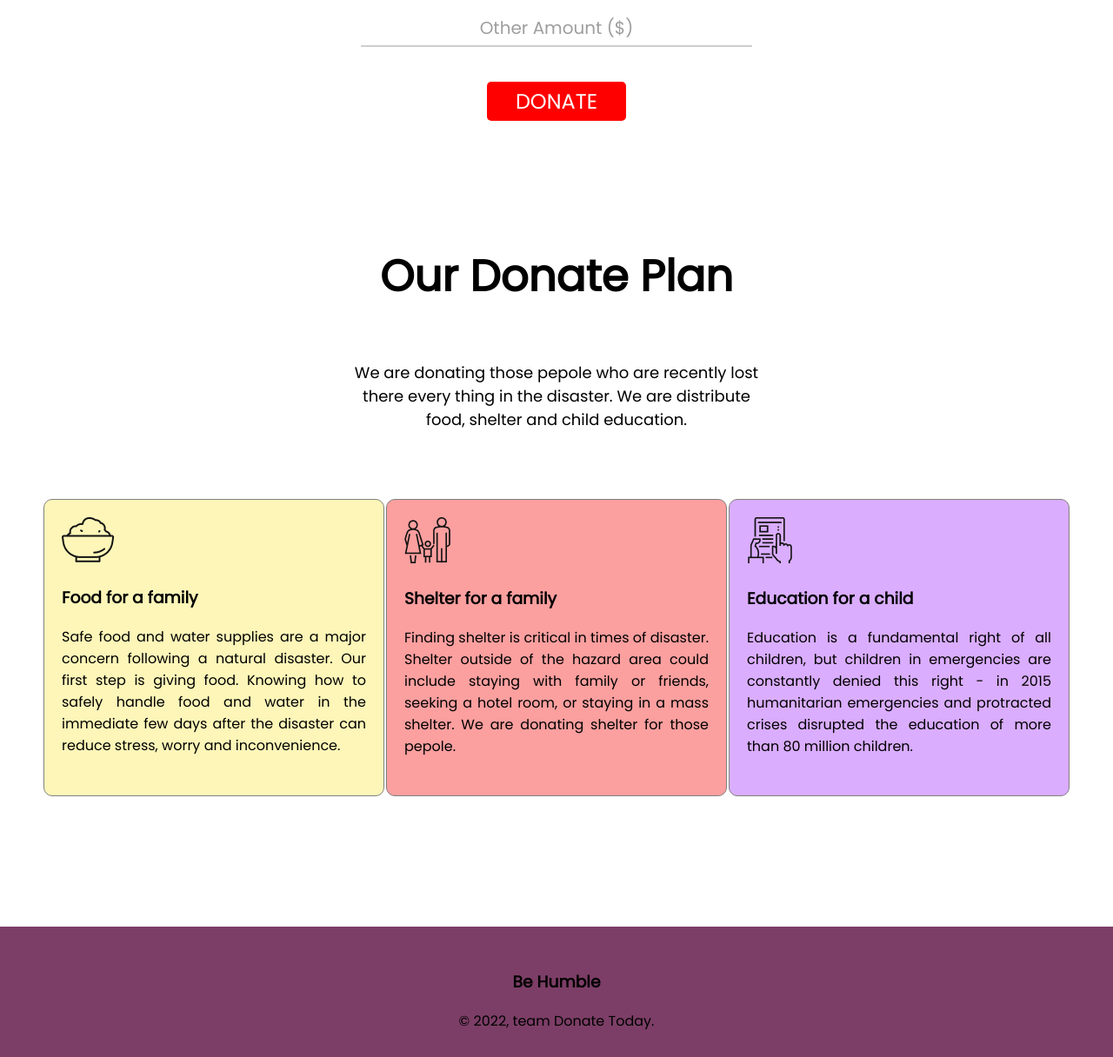
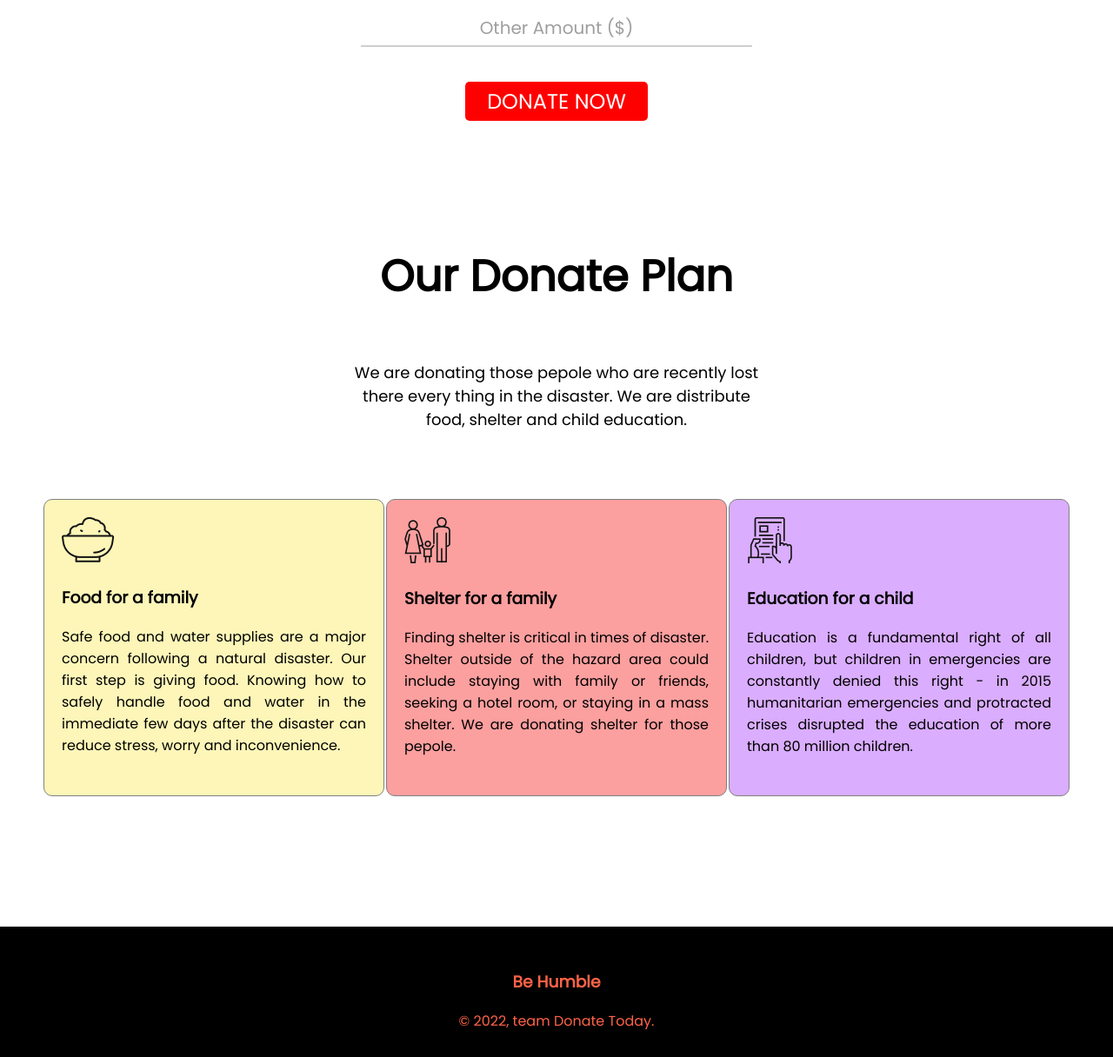
Before and after one commit to raju-miah/donate-today, a plain HTML site: page index.html in a window 1280 px wide. Shown: the part 1324-2540 px from the top of the page at 87% size. Drawn offline with Linux system fonts and the light colour scheme.

Commit message:
added footer color and button now added

```diff
--- a/index.html
+++ b/index.html
@@ -28,7 +28,7 @@
                 </p>
             </div>
             <div>
-                <a class="first-button" href="">DONATE</a>
+                <a class="first-button" href="">DONATE NOW</a>
             </div>
         </div>
     </section>
@@ -51,7 +51,7 @@
                 <p>Other Amount ($)</p>
             </div>
             <div>
-                <a class="second-button" href="">DONATE</a>
+                <a class="second-button" href="">DONATE NOW</a>
             </div>
         </div>
 
--- a/style.css
+++ b/style.css
@@ -37,7 +37,7 @@ section {
 }
 
 .top-container .first-button {
-    width: 150px;
+    width: 200px;
     display: block;
     background-color: red;
     font-size: 24px;
@@ -107,7 +107,7 @@ h3.active {
 }
 
 .second-button {
-    width: 150px;
+    width: 200px;
     display: block;
     background-color: red;
     font-size: 24px;
@@ -177,16 +177,18 @@ h3.active {
 .footer-container {
     margin-top: 100px;
     height: 150px;
-    background-color: #7C3E66;
+    background-color: black;
 }
 
 .footer-top {
+    color: tomato;
     padding-top: 30px;
     font-size: bold;
     text-align: center;
 }
 
 .footer-bottom {
+    color: tomato;
     text-align: center;
     font-size: bold;
 
```
